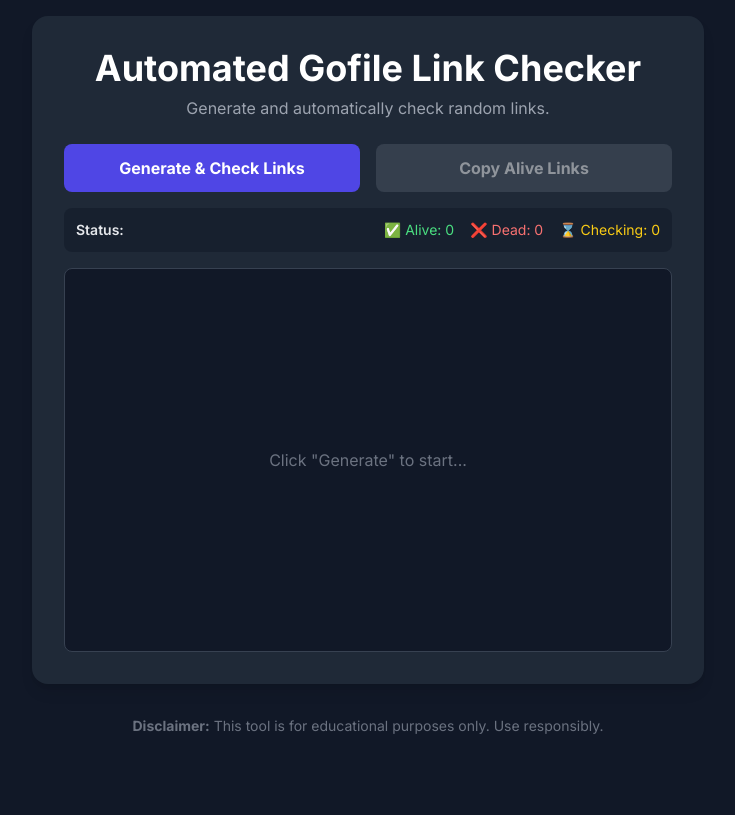
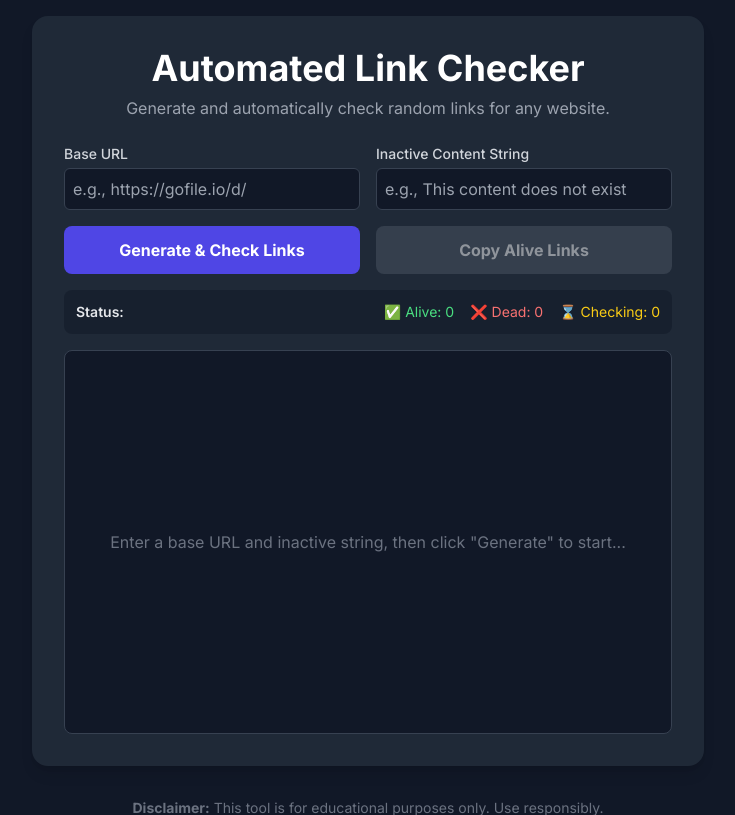
Before and after one commit to Anaswar-ash/Automated-Link-Generator, a Flask app: page / in a window 1280 px wide. Shown: the top 815 px of the page, without its empty margins (272-1007 px from the left). Before the commit the page ends 734 px from the top, so only its background shows below. Run offline with Flask 3, Linux system fonts and the light colour scheme; some libraries are stand-ins or nearby versions.

Commit message:
major alteration on code

```diff
--- a/server.py
+++ b/server.py
@@ -1,5 +1,5 @@
 # File: server.py
-# Description: A Flask backend to check the status of Gofile URLs and serve the frontend.
+# Description: A Flask backend to check the status of URLs and serve the frontend.
 
 from flask import Flask, request, jsonify, render_template
 from flask_cors import CORS
@@ -10,9 +10,6 @@
 # Enable Cross-Origin Resource Sharing (CORS) to allow the frontend to communicate with this server
 CORS(app)
 
-# The specific text that appears on an inactive Gofile page
-INACTIVE_CONTENT_STRING = "This content does not exist"
-
 @app.route('/')
 def index():
     """Serves the main index.html page."""
@@ -21,14 +18,16 @@
 @app.route('/check', methods=['POST'])
 def check_url_status():
     """
-    Receives a URL, fetches its content, and checks for the inactive string.
+    Receives a URL and an inactive string, fetches the URL's content,
+    and checks for the inactive string.
     Returns 'alive' or 'dead'.
     """
     data = request.get_json()
     url_to_check = data.get('url')
+    inactive_string = data.get('inactive_string')
 
-    if not url_to_check:
-        return jsonify({'status': 'error', 'message': 'No URL provided'}), 400
+    if not url_to_check or not inactive_string:
+        return jsonify({'status': 'error', 'message': 'URL or inactive string not provided'}), 400
 
     try:
         # Send a GET request to the URL with a timeout
@@ -36,7 +35,7 @@
         response.raise_for_status()  # Raise an exception for bad status codes (4xx or 5xx)
 
         # Check if the specific error text is present in the page's HTML content
-        if INACTIVE_CONTENT_STRING in response.text:
+        if inactive_string in response.text:
             return jsonify({'status': 'dead'})
         else:
             return jsonify({'status': 'alive'})
@@ -48,6 +47,6 @@
 
 if __name__ == '__main__':
     # Run the server on port 5000 in debug mode
-    print("Starting the Gofile link checker server.")
+    print("Starting the link checker server.")
     print("Access the application at: http://127.0.0.1:5000")
     app.run(port=5000, debug=True)
--- a/templates/index.html
+++ b/templates/index.html
@@ -3,7 +3,7 @@
 <head>
     <meta charset="UTF-8">
     <meta name="viewport" content="width=device-width, initial-scale=1.0">
-    <title>Automated Gofile Link Checker</title>
+    <title>Automated Link Checker</title>
     <script src="https://cdn.tailwindcss.com"></script>
     <link href="https://fonts.googleapis.com/css2?family=Inter:wght@400;500;600;700&display=swap" rel="stylesheet">
     <style>
@@ -36,8 +36,19 @@
     <div class="w-full max-w-2xl bg-gray-800 rounded-2xl shadow-lg p-6 md:p-8">
 
         <div class="text-center mb-6">
-            <h1 class="text-3xl md:text-4xl font-bold text-white mb-2">Automated Gofile Link Checker</h1>
-            <p class="text-gray-400">Generate and automatically check random links.</p>
+            <h1 class="text-3xl md:text-4xl font-bold text-white mb-2">Automated Link Checker</h1>
+            <p class="text-gray-400">Generate and automatically check random links for any website.</p>
+        </div>
+
+        <div class="grid grid-cols-1 md:grid-cols-2 gap-4 mb-4">
+            <div>
+                <label for="baseUrlInput" class="block text-sm font-medium text-gray-300 mb-1">Base URL</label>
+                <input type="text" id="baseUrlInput" class="w-full bg-gray-900 text-white rounded-md p-2 border border-gray-700 focus:ring-2 focus:ring-indigo-500" placeholder="e.g., https://gofile.io/d/">
+            </div>
+            <div>
+                <label for="inactiveStringInput" class="block text-sm font-medium text-gray-300 mb-1">Inactive Content String</label>
+                <input type="text" id="inactiveStringInput" class="w-full bg-gray-900 text-white rounded-md p-2 border border-gray-700 focus:ring-2 focus:ring-indigo-500" placeholder="e.g., This content does not exist">
+            </div>
         </div>
 
         <div class="grid grid-cols-1 md:grid-cols-2 gap-4 mb-4">
@@ -60,7 +71,7 @@
 
         <div id="results-container" class="bg-gray-900 rounded-lg p-4 h-96 overflow-y-auto border border-gray-700">
             <div id="placeholder" class="flex items-center justify-center h-full text-gray-500">
-                <p>Click "Generate" to start...</p>
+                <p>Enter a base URL and inactive string, then click "Generate" to start...</p>
             </div>
         </div>
     </div>
@@ -74,19 +85,12 @@
     </footer>
 
     <script>
-        const generateBtn = document.getElementById('generateBtn');
-        const copyBtn = document.getElementById('copyBtn');
-        const resultsContainer = document.getElementById('results-container');
-        const placeholder = document.getElementById('placeholder');
-        const aliveCountEl = document.getElementById('aliveCount');
-        const deadCountEl = document.getElementById('deadCount');
-        const checkingCountEl = document.getElementById('checkingCount');
-        const copyToast = document.getElementById('copyToast');
+        const baseUrlInput = document.getElementById('baseUrlInput');
+        const inactiveStringInput = document.getElementById('inactiveStringInput');
 
         let links = [];
         let isChecking = false;
 
-        const BASE_URL = 'https://gofile.io/d/';
         const CHECKER_API_URL = 'http://127.0.0.1:5000/check';
         const CHARSET = 'ABCDEFGHIJKLMNOPQRSTUVWXYZabcdefghijklmnopqrstuvwxyz0123456789';
         const CODE_LENGTH = 6;
@@ -123,7 +127,10 @@
                 const response = await fetch(CHECKER_API_URL, {
                     method: 'POST',
                     headers: { 'Content-Type': 'application/json' },
-                    body: JSON.stringify({ url: linkData.url })
+                    body: JSON.stringify({
+                        url: linkData.url,
+                        inactive_string: inactiveStringInput.value
+                    })
                 });
 
                 if (!response.ok) throw new Error('Network response was not ok');
@@ -151,6 +158,20 @@
 
         async function generateAndCheckLinks() {
             if (isChecking) return;
+
+            const baseUrl = baseUrlInput.value.trim();
+            const inactiveString = inactiveStringInput.value.trim();
+
+            if (!baseUrl) {
+                alert('Please enter a Base URL.');
+                return;
+            }
+
+            if (!inactiveString) {
+                alert('Please enter an Inactive Content String.');
+                return;
+            }
+
             isChecking = true;
 
             resultsContainer.innerHTML = '';
@@ -162,7 +183,7 @@
 
             for (let i = 0; i < BATCH_SIZE; i++) {
                 const randomCode = generateRandomCode();
-                const fullUrl = BASE_URL + randomCode;
+                const fullUrl = baseUrl + randomCode;
                 const linkData = { id: i, url: fullUrl, status: 'checking' };
                 links.push(linkData);
 
@@ -170,7 +191,7 @@
                 linkContainer.className = 'link-item flex items-center justify-between p-3 bg-gray-800 rounded-md mb-2 transition-colors duration-300';
                 linkContainer.innerHTML = `
                     <a href="${fullUrl}" target="_blank" rel="noopener noreferrer" class="text-indigo-400 truncate hover:underline">
-                        <span class="text-gray-400">gofile.io/d/</span><span class="font-mono font-bold text-indigo-300">${randomCode}</span>
+                        ${fullUrl}
                     </a>
                     <div class="status-indicator ml-4"><div class="spinner"></div></div>
                 `;
```
Also changed, not shown: Readme.md.
